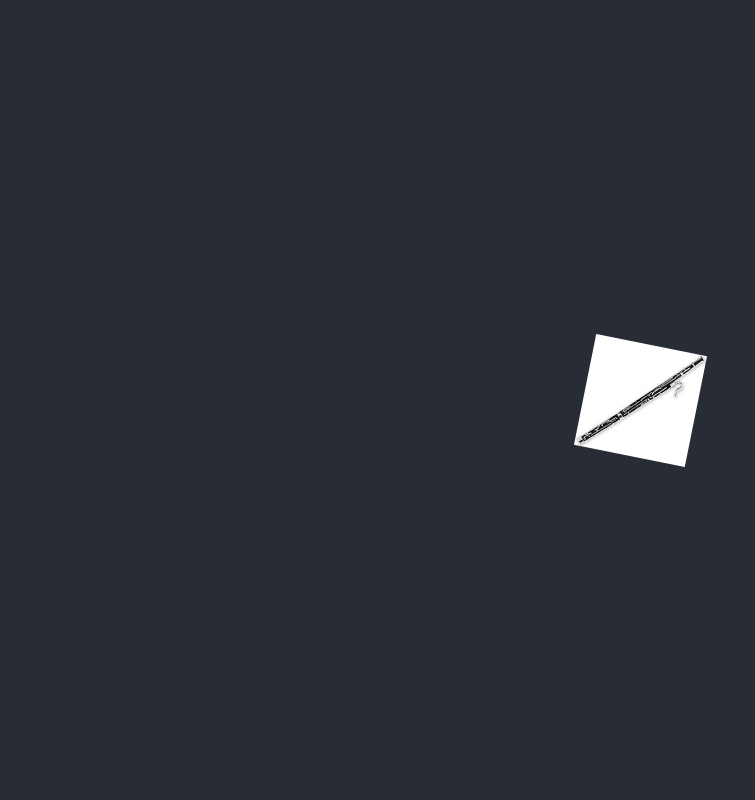
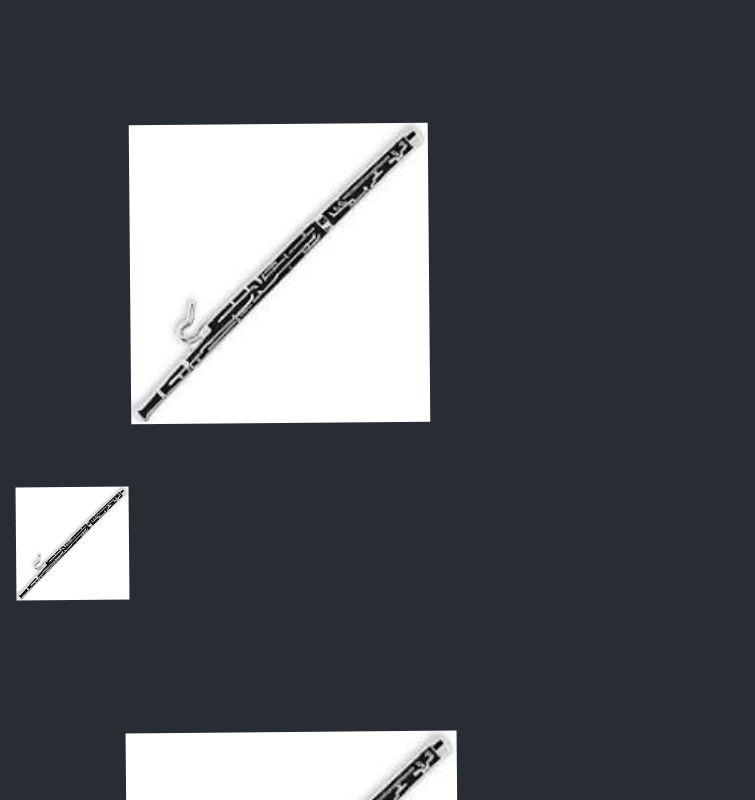
Before and after one commit to Rolstenhouse/rodelenderez.com, a React (Create React App) app: page / in a window 1280 px wide. Shown: the top 800 px of the page, without its empty margins (0-755 px from the left). Built offline with nearby package versions, Linux system fonts and the light colour scheme.

Commit message:
fix loading of images

```diff
--- a/src/App.css
+++ b/src/App.css
@@ -17,9 +17,9 @@
   background-color: #282c34;
   min-height: 100vh;
   display: flex;
-  flex-direction: column;
+  /* flex-direction: column;
   align-items: center;
-  justify-content: center;
+  justify-content: center; */
   font-size: calc(10px + 2vmin);
   color: white;
 }
@@ -38,7 +38,7 @@
 }
 
 .rotate {
-  animation: rotation 2s infinite linear;
+  animation: rotation 3s infinite linear;
 }
 
 @keyframes rotation {
--- a/src/App.js
+++ b/src/App.js
@@ -25,20 +25,26 @@ const App = () => {
 
   useEffect(() => {
     // Every 2 seconds add another image
-    setInterval(()=>{
-      let x = getRandomInt(10, window.innerWidth-10);
-      let y = getRandomInt(10, window.innerHeight-10);
+    const interval = setInterval(() => {
+      if (!window.innerWidth || !window.innerHeight) {
+        return
+      }
+      let x = getRandomInt(10, window.innerWidth - 10);
+      let y = getRandomInt(10, window.innerHeight - 10);
       let size = getRandomInt(50, 400);
       const img = {
         url: "/photos/bassoon.jpeg",
         x: x,
         y: y,
         size: size,
-      }
-      setImages([...images, img])
-    }, 2000)
+      };
+      setImages([...images, img]);
+      console.log(images);
+      console.log(img);
+    }, 3000);
 
-  }, []);
+    return () => clearInterval(interval)
+  }, [images]);
 
   return (
     <div className="App">
@@ -49,8 +55,8 @@ const App = () => {
               src={image.url}
               style={{
                 position: "absolute",
-                x: image.x,
-                y: image.y,
+                left: image.x,
+                top: image.y,
                 width: image.size,
               }}
               className="rotate"
```
